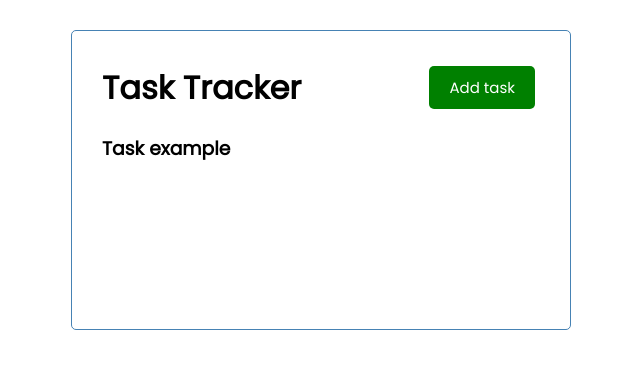
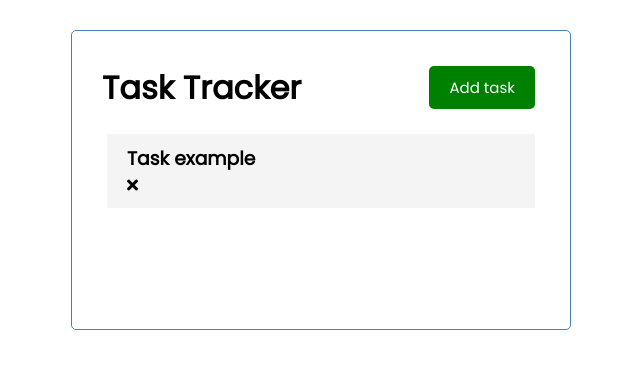
Before and after one commit to IssamLynx/TaskTracker, a Vue app: page / in a window 1280 px wide. Shown: the top 368 px of the page, without its empty margins (319-959 px from the left). Built offline with nearby package versions, Linux system fonts and the light colour scheme.

Commit message:
add CSS to Task component

```diff
--- a/public/index.html
+++ b/public/index.html
@@ -5,6 +5,10 @@
     <meta http-equiv="X-UA-Compatible" content="IE=edge">
     <meta name="viewport" content="width=device-width,initial-scale=1.0">
     <link rel="icon" href="<%= BASE_URL %>favicon.ico">
+    <link
+    rel="stylesheet"
+    href="https://cdnjs.cloudflare.com/ajax/libs/font-awesome/5.15.2/css/all.min.css"
+  />
     <title><%= htmlWebpackPlugin.options.title %></title>
   </head>
   <body>
--- a/src/components/Task.vue
+++ b/src/components/Task.vue
@@ -1,7 +1,7 @@
 <template>
     <div class="task">
     <h3>{{ task.text }}</h3>
-
+        <i class="fa fa-times"></i>
     </div>
 </template>
 
@@ -14,3 +14,23 @@ export default{
 }
 
 </script>
+
+<style>
+.fas {
+  color: red;
+}
+.task {
+  background: #f4f4f4;
+  margin: 5px;
+  padding: 10px 20px;
+  cursor: pointer;
+}
+.task.reminder {
+  border-left: 5px solid green;
+}
+.task h3 {
+  display: flex;
+  align-items: center;
+  justify-content: space-between;
+}
+</style>
--- a/src/components/Tasks.vue
+++ b/src/components/Tasks.vue
@@ -16,3 +16,22 @@ export default {
     },
 }
 </script>
+<style>
+.fas {
+  color: red;
+}
+.task {
+  background: #f4f4f4;
+  margin: 5px;
+  padding: 10px 20px;
+  cursor: pointer;
+}
+.task.reminder {
+  border-left: 5px solid green;
+}
+.task h3 {
+  display: flex;
+  align-items: center;
+  justify-content: space-between;
+}
+</style>
```
